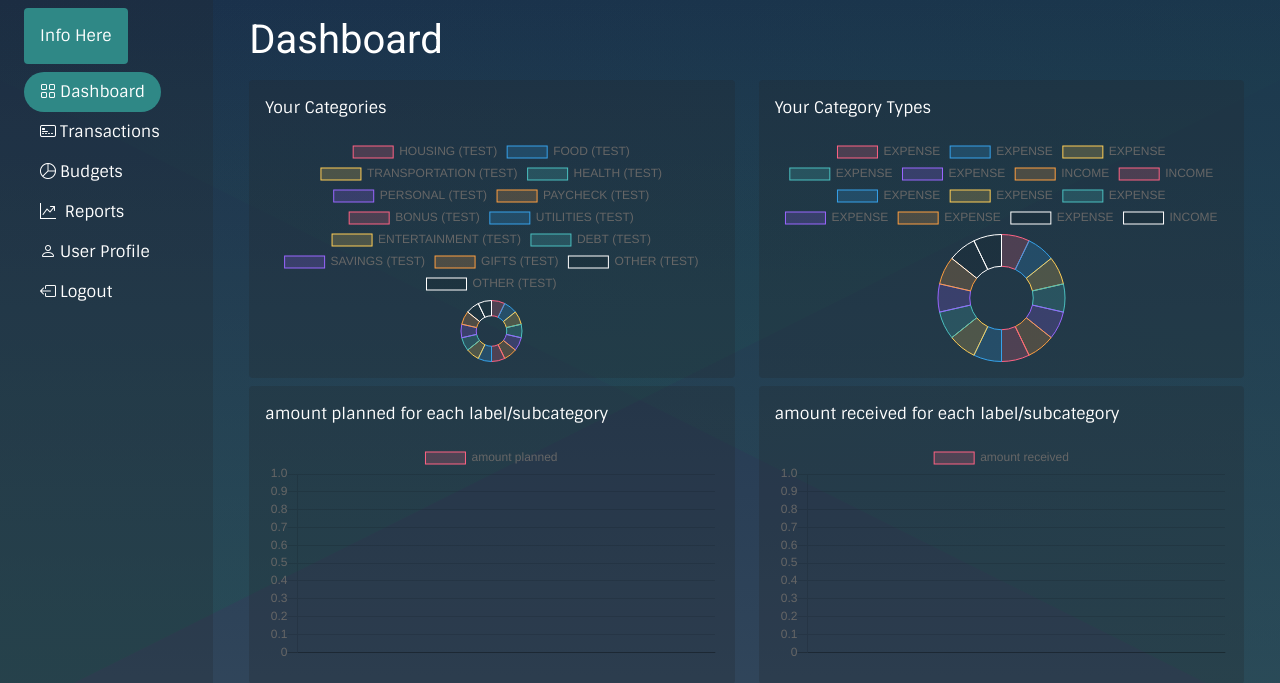
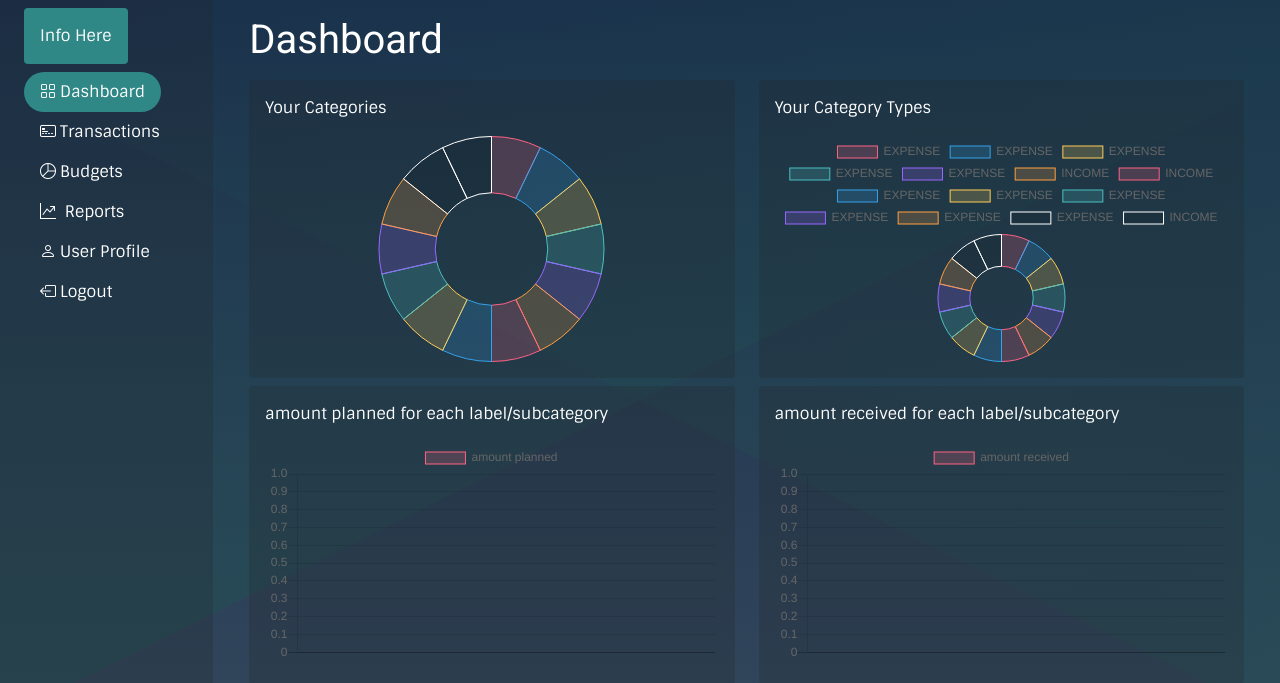
Before and after one commit to tkashi137/WEB4350_Capstone, a Django app: page /budget/dashboard/ in a window 1280 px wide. Shown: the top 683 px of the page. Run offline with Django 4.2, Linux system fonts and the light colour scheme; a user stored in the database is signed in; data comes from the database, SQL or seed files in the repository; some libraries are stand-ins or nearby versions.

Commit message:
remove label dashboard your categories

```diff
--- a/budget/templates/budget/dashboard.html
+++ b/budget/templates/budget/dashboard.html
@@ -65,12 +65,23 @@
                                     }]
                                 },
                                 options: {
+                                    legend: {
+                                        display: false,
+                                    },
                                     scales: {
                                         y: {
                                             beginAtZero: true
                                         }
+
+                                    },
+
+
+
+
+
+
                                     }
-                                }
+
                     });
                         });
                     </script>
```
